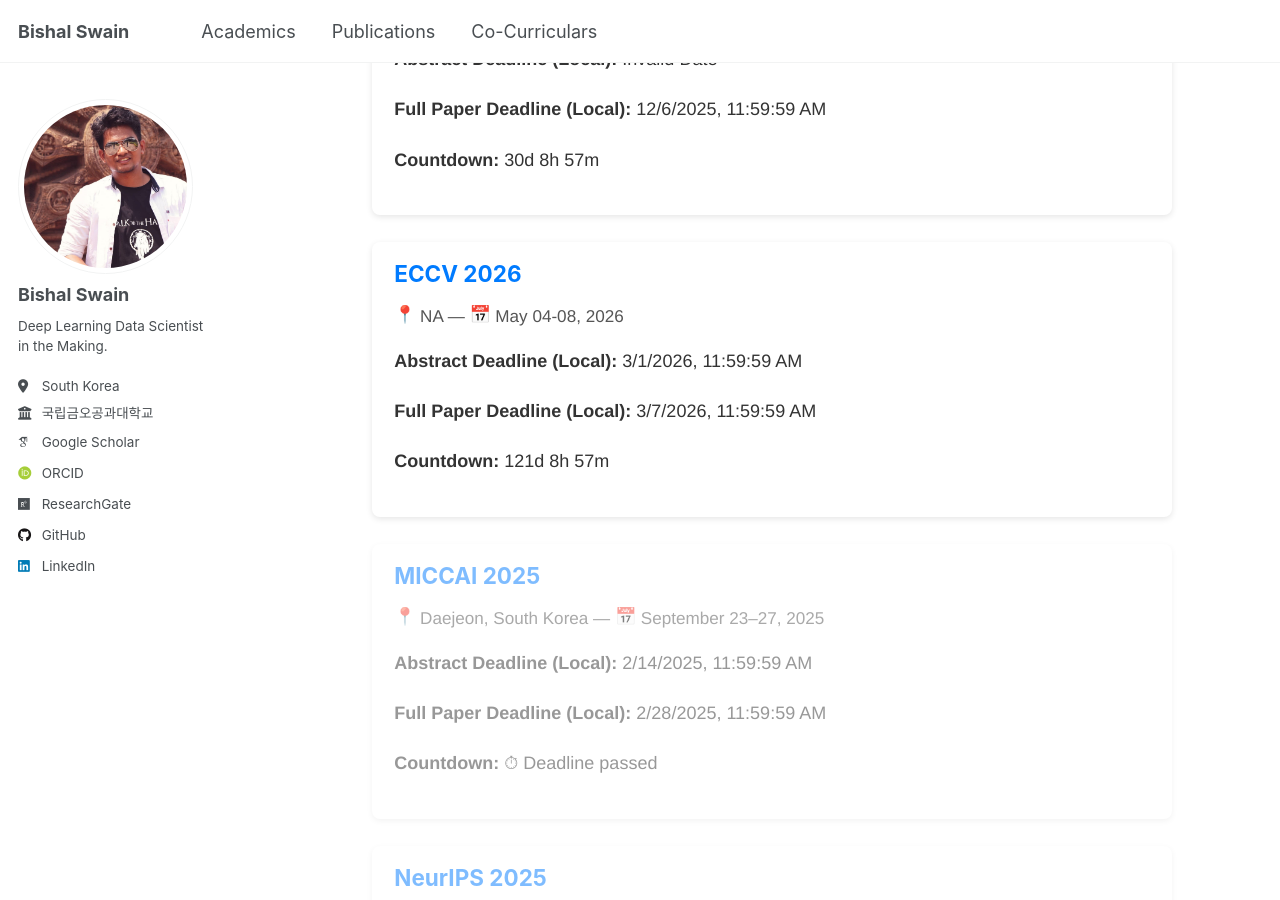
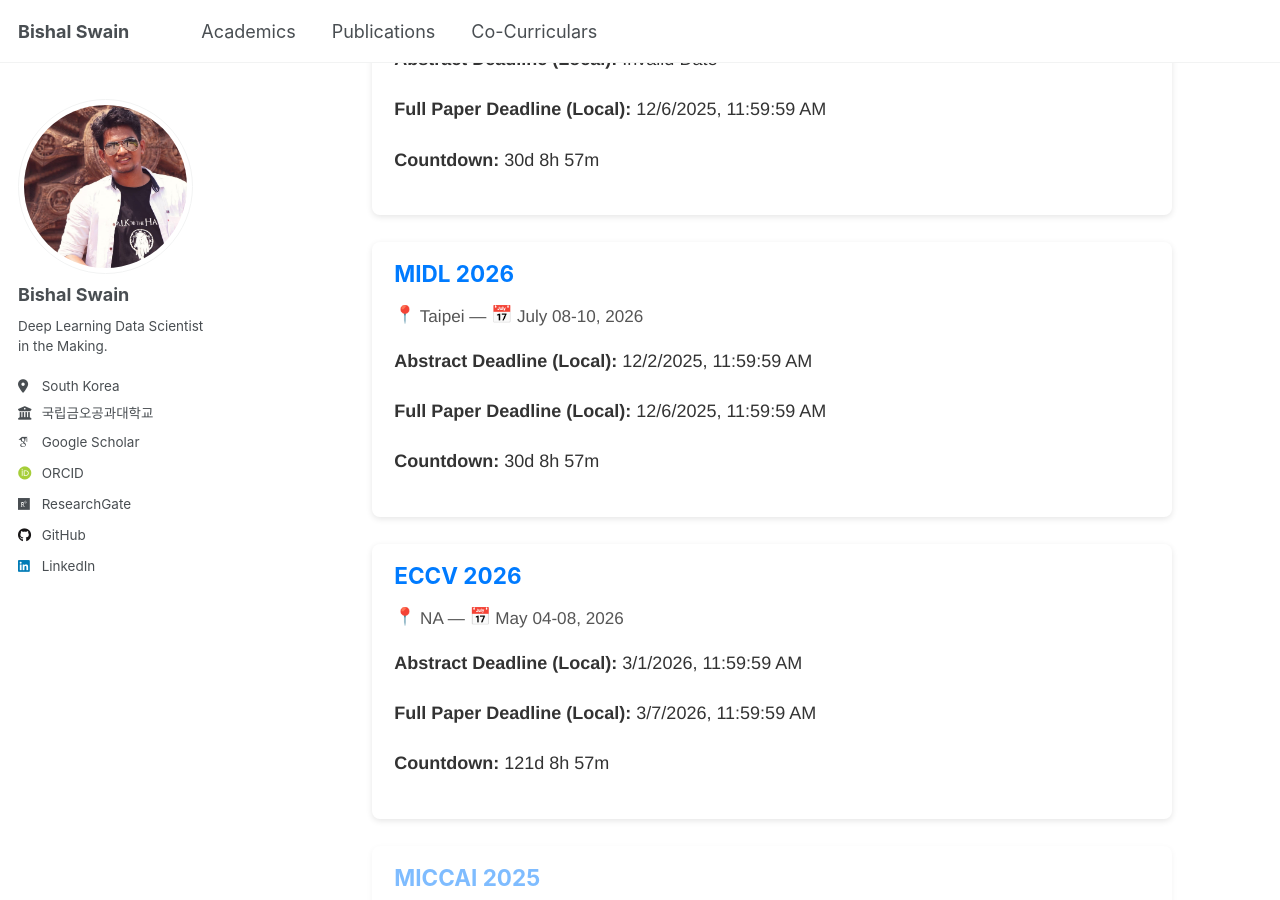
Before and after one commit to bluesaiyancodes/bluesaiyancodes.github.io, a Jekyll site: the page built from _pages/due-conferences.md, in a window 1280 px wide and 900 px high, scrolled down 946 px. Built offline with Jekyll 4.4.1, drawn with Linux system fonts in a browser that asks for light colours; some web fonts are replaced.

Commit message:
misc --update1104

```diff
--- a/_data/conferences.yml
+++ b/_data/conferences.yml
@@ -77,3 +77,11 @@
   abstract_deadline: "2025-11-06T23:59:59-12:00"
   full_deadline: "2025-11-13T23:59:59-12:00"
   category: CV
+
+- name: MIDL 2026
+  url: https://2026.midl.io/
+  location: Taipei
+  date: July 08-10, 2026
+  abstract_deadline: "2025-12-01T23:59:59-12:00"
+  full_deadline: "2025-12-05T23:59:59-12:00"
+  category: Med
```
